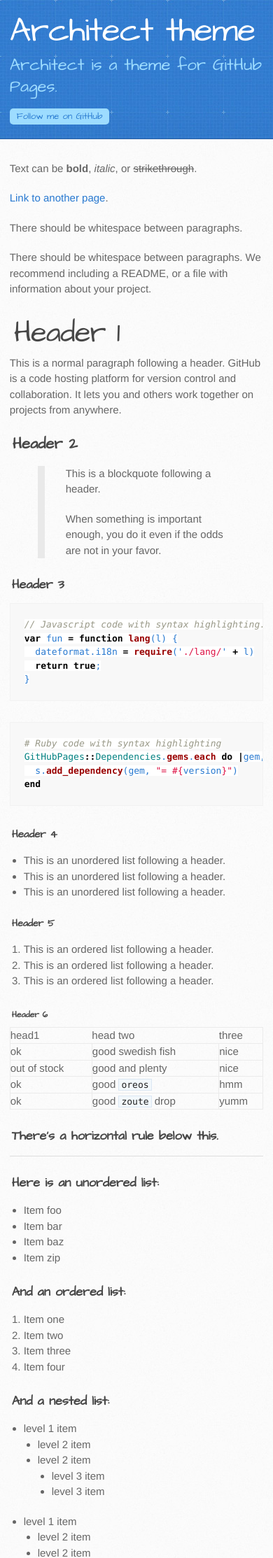
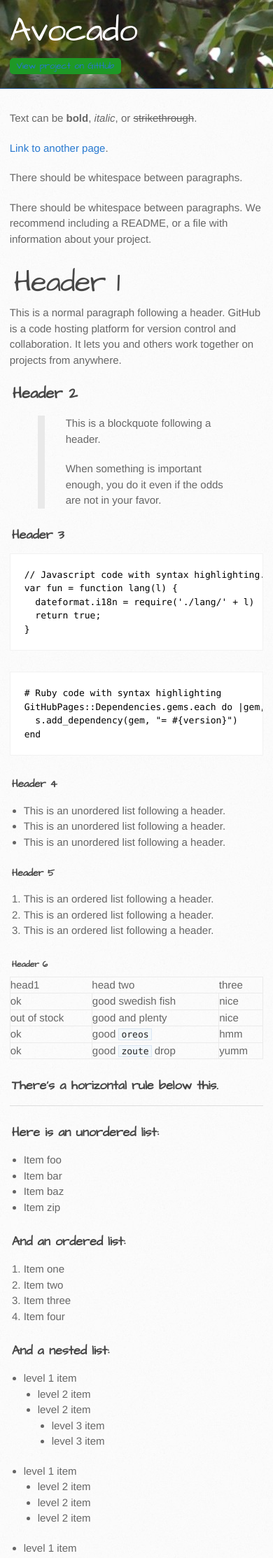
Before and after one commit to avocado-framework/avocado-framework.github.io, a Jekyll site: the page built from index.md, in a window 390 px wide. Shown: the top 2227 px of the page at 70% size. Built offline with Jekyll 4.4.1, drawn with Linux system fonts in a browser that asks for light colours; the repository's description, which GitHub fills in, is left out; some of the changed text lies outside the part shown.

Commit message:
Theme updates
Signed-off-by: Ana Guerrero Lopez <anguerre@redhat.com>

```diff
--- a/_config.yml
+++ b/_config.yml
@@ -1,5 +1,2 @@
-title: Architect theme
-description: Architect is a theme for GitHub Pages.
-show_downloads: true
-google_analytics:
-theme: jekyll-theme-architect
+title: Avocado
+description: ""
--- a/_includes/head-custom.html
+++ /dev/null
@@ -1,9 +0,0 @@
-<!-- start custom head snippets, customize with your own _includes/head-custom.html file -->
-
-<!-- Setup Google Analytics -->
-{% include head-custom-google-analytics.html %}
-
-<!-- You can set your favicon here -->
-<!-- link rel="shortcut icon" type="image/x-icon" href="{{ '/favicon.ico' | relative_url }}" -->
-
-<!-- end custom head snippets -->
--- /dev/null
+++ b/_includes/sidebar.html
@@ -0,0 +1,12 @@
+<h3><a href="installation.html">Installation</a></h3>
+<h3><a href="quickguide.html">Quick Guide</a></h3>
+
+
+<br/>
+<h2>Documentation</h2>
+<h3><a href="https://avocado-framework.readthedocs.io/en/latest/">Find full documentation at readthedocs!</a></h3>
+
+<br/>
+<h2>Communication resources</h2>
+<h3><a href="https://www.redhat.com/mailman/listinfo/avocado-devel">Avocado Mailing list</a></h3>
+<h3><a href="https://github.com/avocado-framework/avocado/issues/new/choose">Report a bug</a></h3>
--- a/_layouts/default.html
+++ b/_layouts/default.html
@@ -11,9 +11,6 @@
     <script src="https://oss.maxcdn.com/html5shiv/3.7.3/html5shiv.min.js"></script>
     <![endif]-->
 
-{% seo %}
-
-    {% include head-custom.html %}
   </head>
 
   <body>
@@ -23,12 +20,7 @@
           <h1>{{ site.title | default: site.github.repository_name }}</h1>
         </a>
         <h2>{{ site.description | default: site.github.project_tagline }}</h2>
-        {% if site.github.is_project_page %}
           <a href="{{ site.github.repository_url }}" class="button"><small>View project on</small> GitHub</a>
-        {% endif %}
-        {% if site.github.is_user_page %}
-          <a href="{{ site.github.owner_url }}" class="button"><small>Follow me on</small> GitHub</a>
-        {% endif %}
       </div>
     </header>
 
@@ -39,25 +31,19 @@
         </section>
 
         <aside id="sidebar">
-          {% if site.show_downloads %}
-            <a href="{{ site.github.zip_url }}" class="button">
-              <small>Download</small>
-              .zip file
-            </a>
-            <a href="{{ site.github.tar_url }}" class="button">
-              <small>Download</small>
-              .tar.gz file
-            </a>
-          {% endif %}
-
-          {% if site.github.is_project_page %}
-            <p class="repo-owner"><a href="{{ site.github.repository_url }}">{{ site.github.repository_name }}</a> is maintained by <a href="{{ site.github.owner_url }}">{{ site.github.owner_name }}</a>.</p>
-          {% endif %}
-
-          <p>This page was generated by <a href="https://pages.github.com">GitHub Pages</a>.</p>
+          {% include sidebar.html %}
         </aside>
       </div>
     </div>
 
+    <footer>
+      {% if site.github.is_project_page %}
+      <p class="repo-owner"><a href="{{ site.github.repository_url }}">{{ site.github.repository_name }}</a> is maintained by <a href="{{ site.github.owner_url }}">{{ site.github.owner_name }}</a>.</p>
+      {% endif %}
+
+      <p>Copyright © 2014-2022 Red Hat Inc. and Avocado Community Contributors<br />
+      Background <a href="https://www.flickr.com/photos/sara_joachim/2473587957">Avocado Tree Picture</a> by Joachim Huber, CC BY-SA 2.0.</p>
+    </footer>
+
   </body>
 </html>
--- a/_sass/jekyll-theme-architect.scss
+++ b/_sass/jekyll-theme-architect.scss
@@ -1,5 +1,5 @@
 @import "normalize";
-@import "rouge-github";
+
 @import url('https://fonts.googleapis.com/css?family=Architects+Daughter');
 
 /* LAYOUT STYLES */
@@ -34,9 +34,9 @@
 header h1 {
   width: 540px;
   margin-top: 0;
-  margin-bottom: 0.2em;
-  font-size: 72px;
-  font-weight: normal;
+  margin-bottom: 0;
+  font-size: 70px;
+  font-weight: 500;
   line-height: 1;
   color: #fff;
   letter-spacing: -1px;
@@ -49,7 +49,7 @@
   font-size: 26px;
   font-weight: normal;
   line-height: 1.3;
-  color: #9ddcff;
+  color: #ffffff;
   letter-spacing: 0;
 }
 
@@ -143,7 +143,7 @@
 }
 pre code {
   padding: 0;
-  color: #2879d0;
+  color: #000;
   background-color: #fff;
   border: none;
 }
@@ -201,7 +201,7 @@
 #main-content h1:before {
   padding-right: 0.3em;
   margin-left: -0.9em;
-  color: #9ddcff;
+  color: #1e9826;
   content: "/";
 }
 
@@ -217,7 +217,7 @@
   padding-right: 0.3em;
   margin-left: -1.5em;
   content: "//";
-  color: #9ddcff;
+  color: #1e9826;
 }
 
 #main-content h3 {
@@ -234,7 +234,7 @@
   padding-right: 0.3em;
   margin-left: -2em;
   content: "///";
-  color: #9ddcff;
+  color: #1e9826;
 }
 
 #main-content h4 {
@@ -250,7 +250,7 @@
   padding-right: 0.3em;
   margin-left: -2.8em;
   content: "////";
-  color: #9ddcff;
+  color: #1e9826;
 }
 
 #main-content h5 {
@@ -264,7 +264,7 @@
   padding-right: 0.3em;
   margin-left: -3.2em;
   content: "/////";
-  color: #9ddcff;
+  color: #1e9826;
 }
 
 #main-content h6 {
@@ -278,7 +278,7 @@
   padding-right: 0.3em;
   margin-left: -3.7em;
   content: "//////";
-  color: #9ddcff;
+  color: #1e9826;
 }
 
 p {
@@ -320,6 +320,7 @@
 footer {
   padding-top: 20px;
   padding-bottom: 30px;
+  padding-left: 30px;
   margin-top: 40px;
   font-size: 13px;
   color: #aaa;
@@ -331,6 +332,26 @@
 footer a:hover {
   color: #444;
 }
+
+
+
+aside#sidebar  h2 {
+  margin-bottom: 8px;
+  font-family: 'Architects Daughter', 'Helvetica Neue', Helvetica, Arial, serif;
+  font-size: 20px;
+  color: #474747;
+  text-indent: 2px;
+}
+
+aside#sidebar  h3 {
+  margin-top: 18px;
+  margin-bottom: 8px;
+  font-family: 'Helvetica Neue', Helvetica, Arial, serif;
+  font-size: 16px;
+  color: #474747;
+  text-indent: 2px;
+}
+
 
 /* MISC */
 .clearfix:after {
@@ -411,7 +432,7 @@
     line-height: 1;
     color: #2879d0;
     text-align: center;
-    background-color: #9ddcff;
+    background-color: #1e9826;
     background-image: none;
     border-radius: 5px;
     -moz-border-radius: 5px;
--- a/_sass/rouge-github.scss
+++ /dev/null
@@ -1,209 +0,0 @@
-.highlight table td { padding: 5px; }
-.highlight table pre { margin: 0; }
-.highlight .cm {
-  color: #999988;
-  font-style: italic;
-}
-.highlight .cp {
-  color: #999999;
-  font-weight: bold;
-}
-.highlight .c1 {
-  color: #999988;
-  font-style: italic;
-}
-.highlight .cs {
-  color: #999999;
-  font-weight: bold;
-  font-style: italic;
-}
-.highlight .c, .highlight .cd {
-  color: #999988;
-  font-style: italic;
-}
-.highlight .err {
-  color: #a61717;
-  background-color: #e3d2d2;
-}
-.highlight .gd {
-  color: #000000;
-  background-color: #ffdddd;
-}
-.highlight .ge {
-  color: #000000;
-  font-style: italic;
-}
-.highlight .gr {
-  color: #aa0000;
-}
-.highlight .gh {
-  color: #999999;
-}
-.highlight .gi {
-  color: #000000;
-  background-color: #ddffdd;
-}
-.highlight .go {
-  color: #888888;
-}
-.highlight .gp {
-  color: #555555;
-}
-.highlight .gs {
-  font-weight: bold;
-}
-.highlight .gu {
-  color: #aaaaaa;
-}
-.highlight .gt {
-  color: #aa0000;
-}
-.highlight .kc {
-  color: #000000;
-  font-weight: bold;
-}
-.highlight .kd {
-  color: #000000;
-  font-weight: bold;
-}
-.highlight .kn {
-  color: #000000;
-  font-weight: bold;
-}
-.highlight .kp {
-  color: #000000;
-  font-weight: bold;
-}
-.highlight .kr {
-  color: #000000;
-  font-weight: bold;
-}
-.highlight .kt {
-  color: #445588;
-  font-weight: bold;
-}
-.highlight .k, .highlight .kv {
-  color: #000000;
-  font-weight: bold;
-}
-.highlight .mf {
-  color: #009999;
-}
-.highlight .mh {
-  color: #009999;
-}
-.highlight .il {
-  color: #009999;
-}
-.highlight .mi {
-  color: #009999;
-}
-.highlight .mo {
-  color: #009999;
-}
-.highlight .m, .highlight .mb, .highlight .mx {
-  color: #009999;
-}
-.highlight .sb {
-  color: #d14;
-}
-.highlight .sc {
-  color: #d14;
-}
-.highlight .sd {
-  color: #d14;
-}
-.highlight .s2 {
-  color: #d14;
-}
-.highlight .se {
-  color: #d14;
-}
-.highlight .sh {
-  color: #d14;
-}
-.highlight .si {
-  color: #d14;
-}
-.highlight .sx {
-  color: #d14;
-}
-.highlight .sr {
-  color: #009926;
-}
-.highlight .s1 {
-  color: #d14;
-}
-.highlight .ss {
-  color: #990073;
-}
-.highlight .s {
-  color: #d14;
-}
-.highlight .na {
-  color: #008080;
-}
-.highlight .bp {
-  color: #999999;
-}
-.highlight .nb {
-  color: #0086B3;
-}
-.highlight .nc {
-  color: #445588;
-  font-weight: bold;
-}
-.highlight .no {
-  color: #008080;
-}
-.highlight .nd {
-  color: #3c5d5d;
-  font-weight: bold;
-}
-.highlight .ni {
-  color: #800080;
-}
-.highlight .ne {
-  color: #990000;
-  font-weight: bold;
-}
-.highlight .nf {
-  color: #990000;
-  font-weight: bold;
-}
-.highlight .nl {
-  color: #990000;
-  font-weight: bold;
-}
-.highlight .nn {
-  color: #555555;
-}
-.highlight .nt {
-  color: #000080;
-}
-.highlight .vc {
-  color: #008080;
-}
-.highlight .vg {
-  color: #008080;
-}
-.highlight .vi {
-  color: #008080;
-}
-.highlight .nv {
-  color: #008080;
-}
-.highlight .ow {
-  color: #000000;
-  font-weight: bold;
-}
-.highlight .o {
-  color: #000000;
-  font-weight: bold;
-}
-.highlight .w {
-  color: #bbbbbb;
-}
-.highlight {
-  background-color: #f8f8f8;
-}
```
Also changed, not shown: _includes/head-custom-google-analytics.html (deleted, +0 -10 lines), assets/images/header-bg.jpg, 1 other file.
